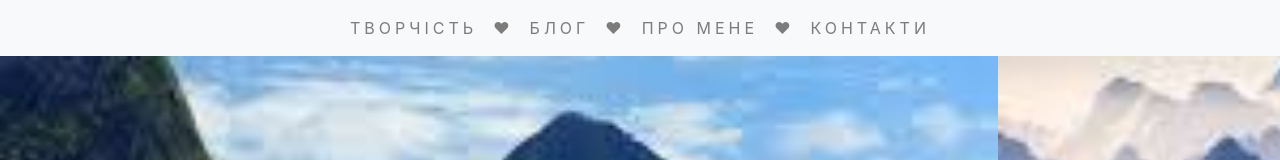
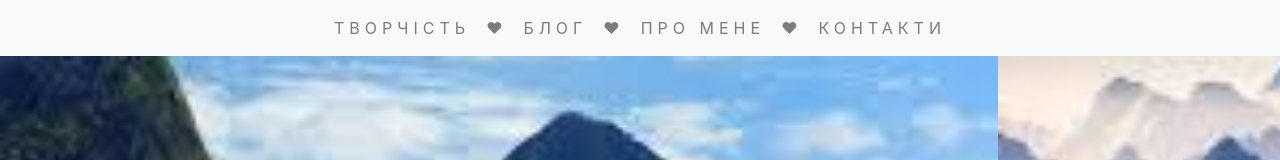
Before and after one commit to oleksiikryt/photographer-site, a plain HTML site: page testing123.html in a window 1280 px wide. Shown: the top 160 px of the page. Drawn offline with nearby package versions, Linux system fonts and the light colour scheme.

Commit message:
changed letter-spacing some minor changes made

```diff
--- a/testing123.html
+++ b/testing123.html
@@ -20,7 +20,7 @@
 
   }
   .nav-item {
-    letter-spacing: 4px;
+    letter-spacing: 5px;
   }
   </style>
 </head>
```
